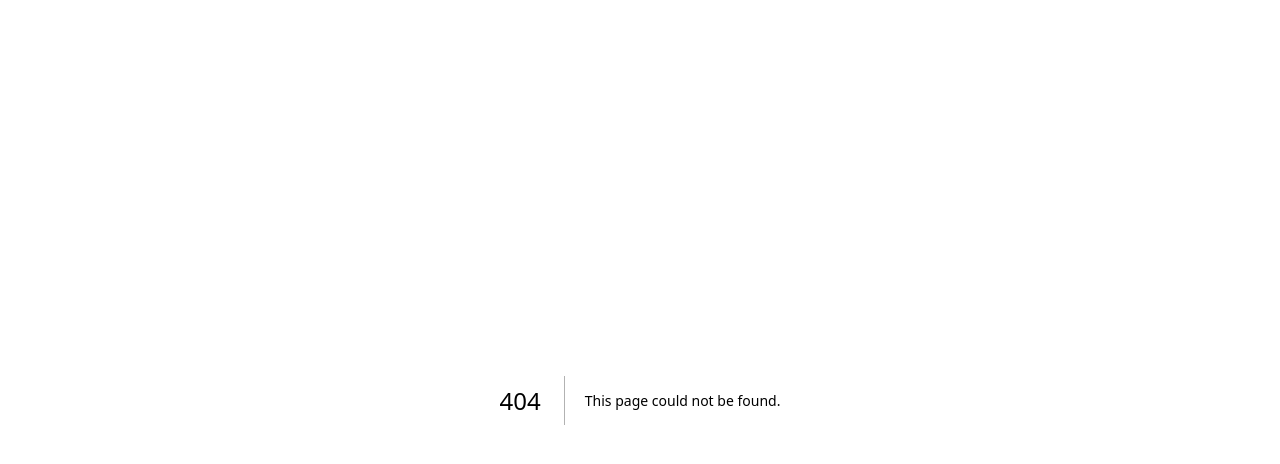
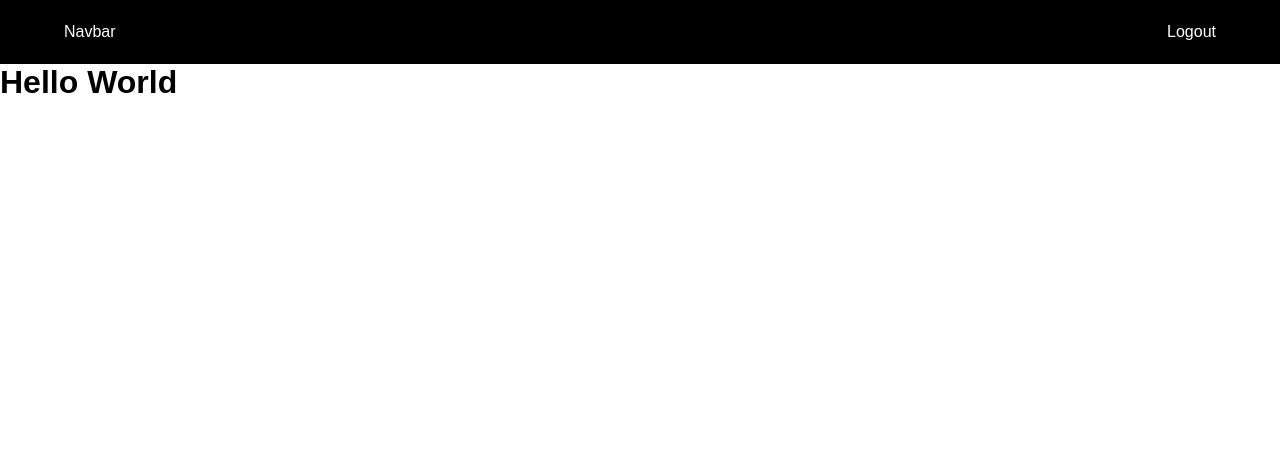
Before and after one commit to ahmaddani227/NextPages, a Next.js app: page /product in a window 1280 px wide. Before the commit this address had no page. Shown: the top 464 px of the page. Built offline with nearby package versions, Linux system fonts and the light colour scheme.

Commit message:
Next Pages- EP3 (Pages Layout)

```diff
--- /dev/null
+++ b/src/components/layouts/AppShell/index.tsx
@@ -0,0 +1,17 @@
+import Navbar from "../Navbar";
+
+type AppShellProps = {
+  children: React.ReactNode;
+};
+
+const AppShell = (props: AppShellProps) => {
+  const { children } = props;
+  return (
+    <main>
+      <Navbar />
+      {children}
+    </main>
+  );
+};
+
+export default AppShell;
--- /dev/null
+++ b/src/components/layouts/Navbar/index.tsx
@@ -0,0 +1,10 @@
+const Navbar = () => {
+  return (
+    <div className="navbar">
+      <div>Navbar</div>
+      <div>Logout</div>
+    </div>
+  );
+};
+
+export default Navbar;
--- a/src/pages/_app.tsx
+++ b/src/pages/_app.tsx
@@ -1,6 +1,11 @@
-import '@/styles/globals.css'
-import type { AppProps } from 'next/app'
+import AppShell from "@/components/layouts/AppShell";
+import "@/styles/globals.css";
+import type { AppProps } from "next/app";
 
 export default function App({ Component, pageProps }: AppProps) {
-  return <Component {...pageProps} />
+  return (
+    <AppShell>
+      <Component {...pageProps} />
+    </AppShell>
+  );
 }
--- /dev/null
+++ b/src/pages/product/index.tsx
@@ -0,0 +1,5 @@
+const ProductPage = () => {
+  return <h1>Hello World</h1>;
+};
+
+export default ProductPage;
--- a/src/styles/Home.module.css
+++ b/src/styles/Home.module.css
@@ -97,7 +97,7 @@
 
 .center::before,
 .center::after {
-  content: '';
+  content: "";
   left: 50%;
   position: absolute;
   filter: blur(45px);
--- a/src/styles/globals.css
+++ b/src/styles/globals.css
@@ -1,78 +1,3 @@
-:root {
-  --max-width: 1100px;
-  --border-radius: 12px;
-  --font-mono: ui-monospace, Menlo, Monaco, 'Cascadia Mono', 'Segoe UI Mono',
-    'Roboto Mono', 'Oxygen Mono', 'Ubuntu Monospace', 'Source Code Pro',
-    'Fira Mono', 'Droid Sans Mono', 'Courier New', monospace;
-
-  --foreground-rgb: 0, 0, 0;
-  --background-start-rgb: 214, 219, 220;
-  --background-end-rgb: 255, 255, 255;
-
-  --primary-glow: conic-gradient(
-    from 180deg at 50% 50%,
-    #16abff33 0deg,
-    #0885ff33 55deg,
-    #54d6ff33 120deg,
-    #0071ff33 160deg,
-    transparent 360deg
-  );
-  --secondary-glow: radial-gradient(
-    rgba(255, 255, 255, 1),
-    rgba(255, 255, 255, 0)
-  );
-
-  --tile-start-rgb: 239, 245, 249;
-  --tile-end-rgb: 228, 232, 233;
-  --tile-border: conic-gradient(
-    #00000080,
-    #00000040,
-    #00000030,
-    #00000020,
-    #00000010,
-    #00000010,
-    #00000080
-  );
-
-  --callout-rgb: 238, 240, 241;
-  --callout-border-rgb: 172, 175, 176;
-  --card-rgb: 180, 185, 188;
-  --card-border-rgb: 131, 134, 135;
-}
-
-@media (prefers-color-scheme: dark) {
-  :root {
-    --foreground-rgb: 255, 255, 255;
-    --background-start-rgb: 0, 0, 0;
-    --background-end-rgb: 0, 0, 0;
-
-    --primary-glow: radial-gradient(rgba(1, 65, 255, 0.4), rgba(1, 65, 255, 0));
-    --secondary-glow: linear-gradient(
-      to bottom right,
-      rgba(1, 65, 255, 0),
-      rgba(1, 65, 255, 0),
-      rgba(1, 65, 255, 0.3)
-    );
-
-    --tile-start-rgb: 2, 13, 46;
-    --tile-end-rgb: 2, 5, 19;
-    --tile-border: conic-gradient(
-      #ffffff80,
-      #ffffff40,
-      #ffffff30,
-      #ffffff20,
-      #ffffff10,
-      #ffffff10,
-      #ffffff80
-    );
-
-    --callout-rgb: 20, 20, 20;
-    --callout-border-rgb: 108, 108, 108;
-    --card-rgb: 100, 100, 100;
-    --card-border-rgb: 200, 200, 200;
-  }
-}
-
 * {
   box-sizing: border-box;
   padding: 0;
@@ -83,16 +8,7 @@ html,
 body {
   max-width: 100vw;
   overflow-x: hidden;
-}
-
-body {
-  color: rgb(var(--foreground-rgb));
-  background: linear-gradient(
-      to bottom,
-      transparent,
-      rgb(var(--background-end-rgb))
-    )
-    rgb(var(--background-start-rgb));
+  font-family: Arial, Helvetica, sans-serif;
 }
 
 a {
@@ -100,8 +16,13 @@ a {
   text-decoration: none;
 }
 
-@media (prefers-color-scheme: dark) {
-  html {
-    color-scheme: dark;
-  }
+.navbar {
+  display: flex;
+  justify-content: space-between;
+  align-items: center;
+  width: 100%;
+  height: 4rem;
+  background-color: #000;
+  color: white;
+  padding-inline: 5%;
 }
```
Also changed, not shown: src/pages/index.tsx (+4 -111 lines), src/pages/product/[product].tsx (added, +14 -0 lines).
